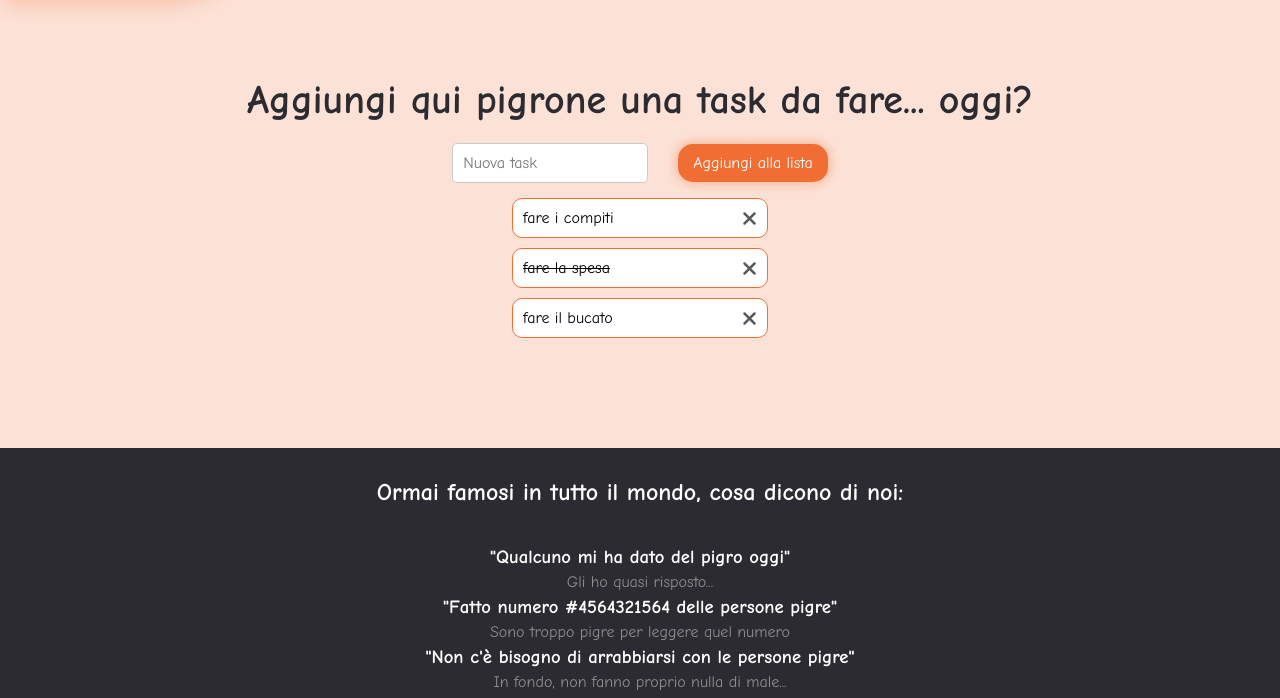
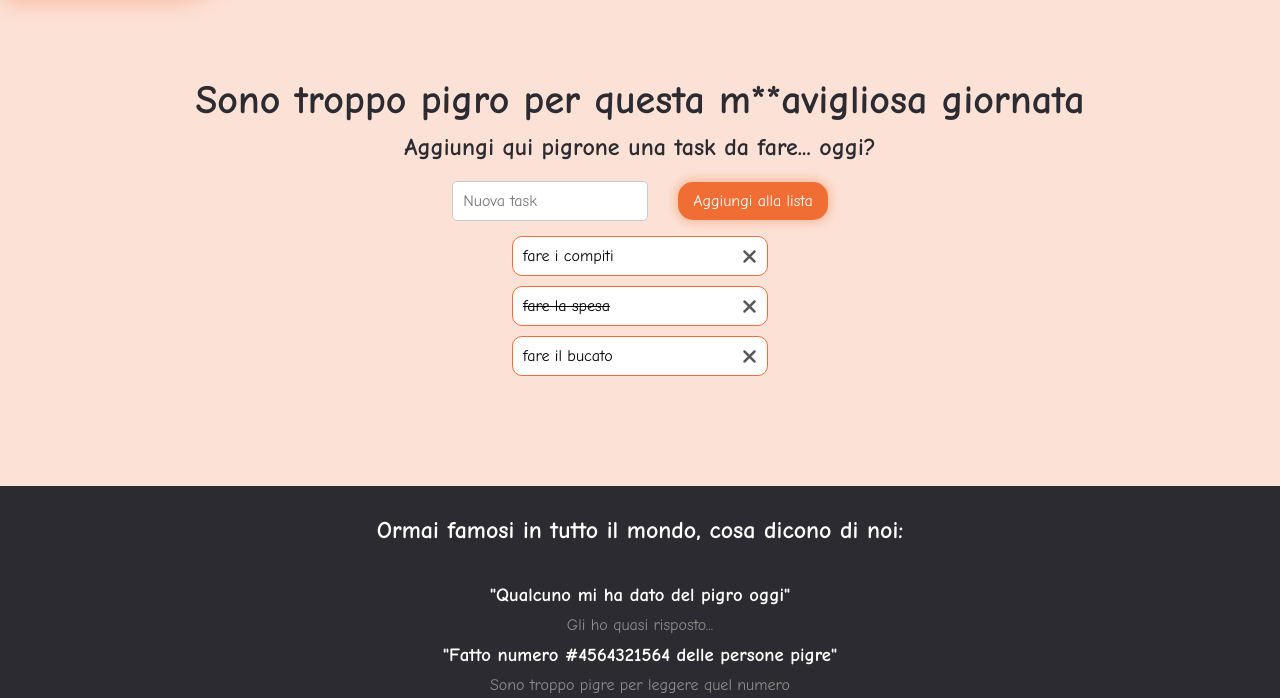
Before and after one commit to Pepesalezucchero/vue-todolist, a plain HTML site: page index.html in a window 1280 px wide. Shown: the part 102-800 px from the top of the page. Drawn offline with nearby package versions, Linux system fonts and the light colour scheme.

Commit message:
adding h1 and styling

```diff
--- a/bonus 1/css/style.css
+++ b/bonus 1/css/style.css
@@ -44,8 +44,13 @@
 
 .tasks-container h1 {
     color: #2c2b31;
+    margin-bottom: 10px;
+    font-size: 40px;
+}
+
+.tasks-container h2 {
+    color: #2c2b31;
     margin-bottom: 20px;
-    font-size: 40px;
 }
 
 .tasks-container i:hover {
@@ -130,6 +135,7 @@ h2, h3 {
 
 .footer-container p {
     text-align: center;
+    margin: 5px 0;
     color: rgb(142, 142, 142);
 }
 
--- a/css/style.css
+++ b/css/style.css
@@ -44,8 +44,13 @@
 
 .tasks-container h1 {
     color: #2c2b31;
+    margin-bottom: 10px;
+    font-size: 40px;
+}
+
+.tasks-container h2 {
+    color: #2c2b31;
     margin-bottom: 20px;
-    font-size: 40px;
 }
 
 .tasks-container i:hover {
@@ -130,6 +135,7 @@ h2, h3 {
 
 .footer-container p {
     text-align: center;
+    margin: 5px 0;
     color: rgb(142, 142, 142);
 }
 
--- a/index.html
+++ b/index.html
@@ -38,7 +38,9 @@
                 <section>
                     <div class="tasks-container">
 
-                        <h1>Aggiungi qui pigrone una task da fare... oggi?</h1>
+                        <h1>Sono troppo pigro per questa m**avigliosa giornata</h1>
+
+                        <h2>Aggiungi qui pigrone una task da fare... oggi?</h2>
                         <!-- zona con input e bottone per l'aggiunta di nuove task -->
                         <div class="new-task">
                             <input type="text" placeholder="Nuova task" v-model="message">
```
Also changed, not shown: bonus 1/index.html (+3 -1 lines).
